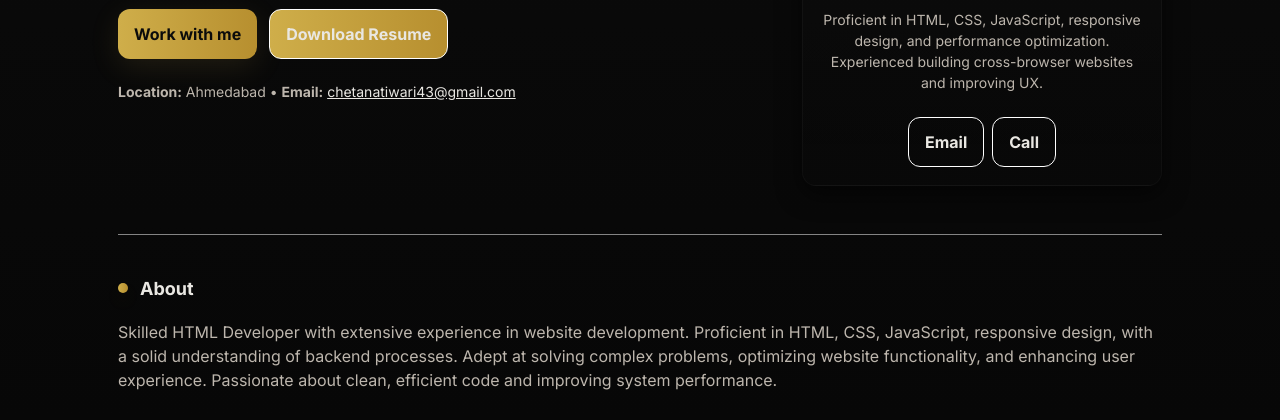
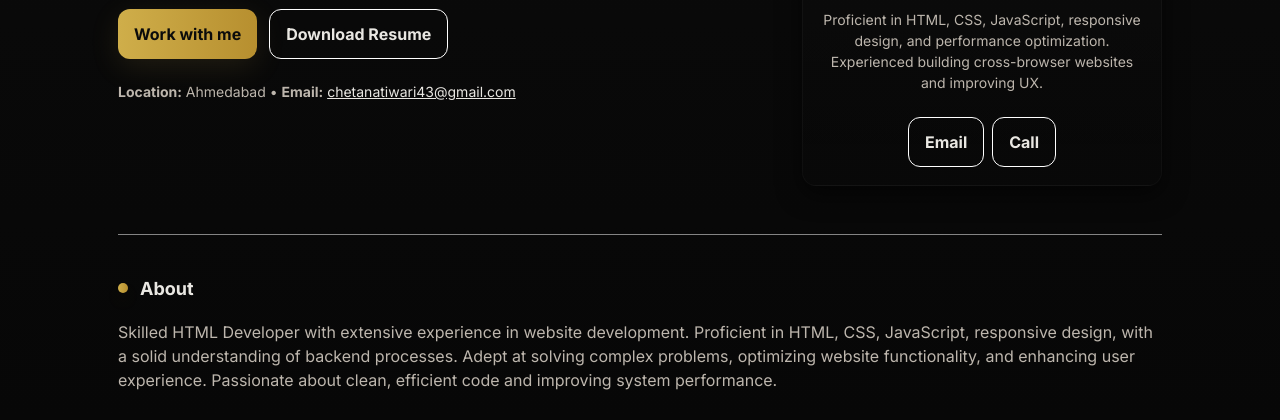
Before and after one commit to chetanatiwari43-pixel/chetana-portfolio, a plain HTML site: page index.html in a window 1280 px wide. In both pictures the pointer is over the link 358 px from the left and 414 px from the top of the page. Shown: the part 380-800 px from the top of the page. Drawn offline with nearby package versions, Linux system fonts and the light colour scheme.

Commit message:
Update index.html

```diff
--- a/index.html
+++ b/index.html
@@ -273,7 +273,7 @@ nav a:hover {
     }
     .btn-primary{background:linear-gradient(90deg,var(--accent),var(--accent-2));color:#0b0b0b;box-shadow:0 8px 30px rgba(203,173,80,0.12)}
     .btn-ghost{background:transparent;border:1px solid #fff;color:var(--text)}
-    .btn-ghost:hover{background: linear-gradient(90deg, var(--accent), var(--accent-2));}
+    .btn-ghost:hover{background: linear-gradient(90deg, var(--accent), var(--accent-2))color:#0b0b0b;border-color:transperent;}
     @media (min-width: 320px) and (max-width: 469px) {
     .hero-left h1 {font-size: 22px !important;}
     .contact-line {
```
